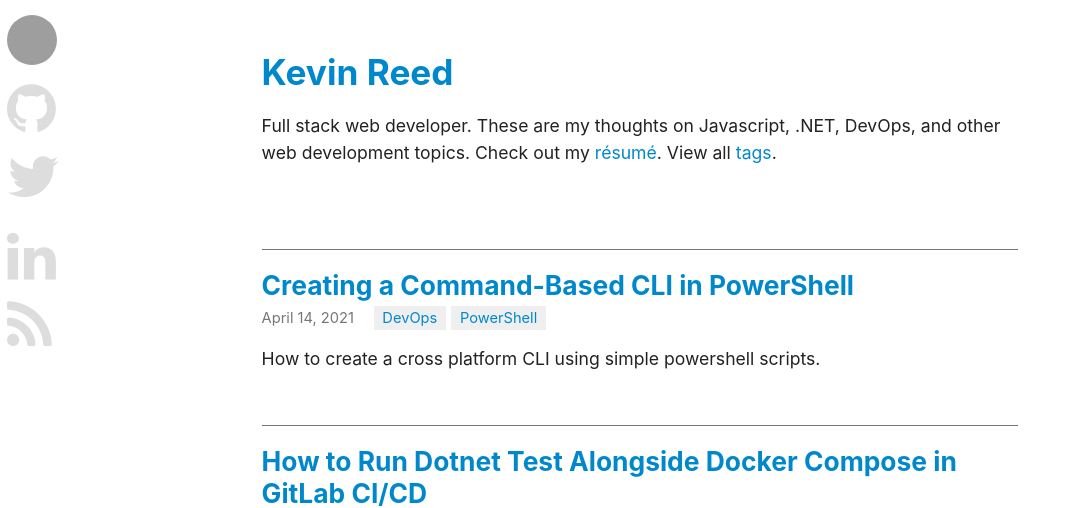
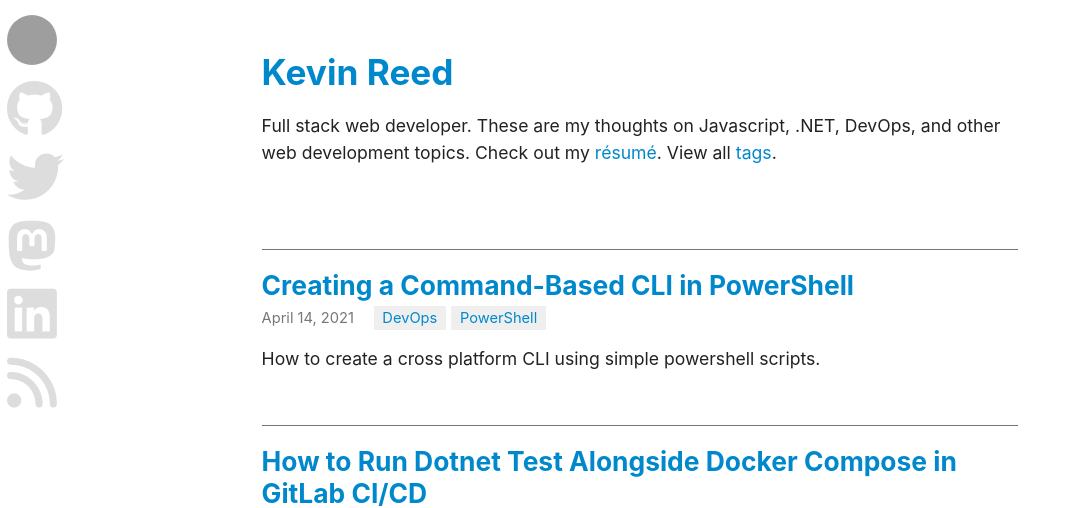
Before and after one commit to kavun/kavun.github.io, a Jekyll site: the page built from index.html, in a window 1280 px wide. Shown: the top 508 px of the page, without its empty margins (0-1074 px from the left). Built offline with Jekyll 4.4.1, drawn with Linux system fonts in a browser that asks for light colours; nearby versions of some CDN libraries; grey boxes are pictures that could not be loaded.

Commit message:
upgrade font-awesome

```diff
--- a/_layouts/layout.html
+++ b/_layouts/layout.html
@@ -337,10 +337,10 @@
 
     <div class="leftnav">
         <a class="logo" href="/"><img src="//www.gravatar.com/avatar/7a50e2c54da24204ab31432a721aa215?s=100" /></a>
-        <a rel="me" href="https://github.com/kavun" target="_githubkavun"><i class="fa fa-github"></i></a>
-        <a rel="me" href="https://twitter.com/kavun" target="_twitterkavun"><i class="fa fa-twitter"></i></a>
-        <a rel="me" href="https://mstdn.social/@kavun" target="_mastodonkavun"><i class="fa fa-mastodon"></i></a>
-        <a href="https://www.linkedin.com/pub/kevin-reed/48/74/404" target="_linkedinkavun"><i class="fa fa-linkedin"></i></a>
+        <a rel="me" href="https://github.com/kavun" target="_githubkavun"><i class="fab fa-github"></i></a>
+        <a rel="me" href="https://twitter.com/kavun" target="_twitterkavun"><i class="fab fa-twitter"></i></a>
+        <a rel="me" href="https://mstdn.social/@kavun" target="_mastodonkavun"><i class="fab fa-mastodon"></i></a>
+        <a href="https://www.linkedin.com/pub/kevin-reed/48/74/404" target="_linkedinkavun"><i class="fab fa-linkedin"></i></a>
         <a href="/feed.xml" target="_feed"><i class="fa fa-rss"></i></a>
     </div>
 
@@ -364,11 +364,11 @@
          */
         !function(e){"use strict";e.loadCSS=function(t,n,r){var i,l=e.document,o=l.createElement("link");if(n)i=n;else{var a=(l.body||l.getElementsByTagName("head")[0]).childNodes;i=a[a.length-1]}var s=l.styleSheets;o.rel="stylesheet",o.href=t,o.media="only x",i.parentNode.insertBefore(o,n?i:i.nextSibling);var f=function(e){for(var t=o.href,n=s.length;n--;)if(s[n].href===t)return e();setTimeout(function(){f(e)})};return o.onloadcssdefined=f,f(function(){o.media=r||"all"}),o}}(this);
 
-        loadCSS('//maxcdn.bootstrapcdn.com/font-awesome/4.4.0/css/font-awesome.min.css');
+        loadCSS('https://cdnjs.cloudflare.com/ajax/libs/font-awesome/6.2.1/css/all.min.css');
         loadCSS('/assets/syntax.css');
     </script>
     <noscript>
-        <link rel="stylesheet" href="//maxcdn.bootstrapcdn.com/font-awesome/4.4.0/css/font-awesome.min.css" />
+        <link rel="stylesheet" href="https://cdnjs.cloudflare.com/ajax/libs/font-awesome/6.2.1/css/all.min.css" />
         <link rel="stylesheet" href="/assets/syntax.css" />
     </noscript>
 
```
